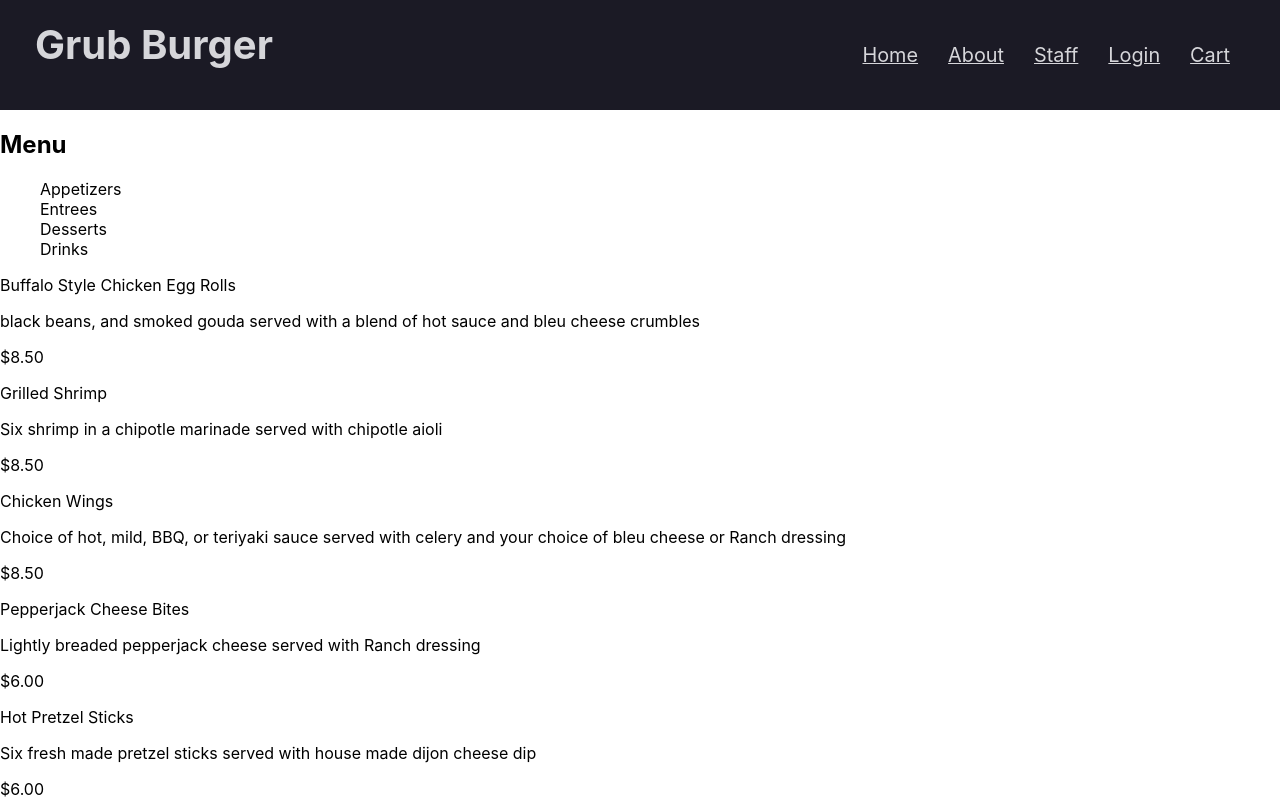
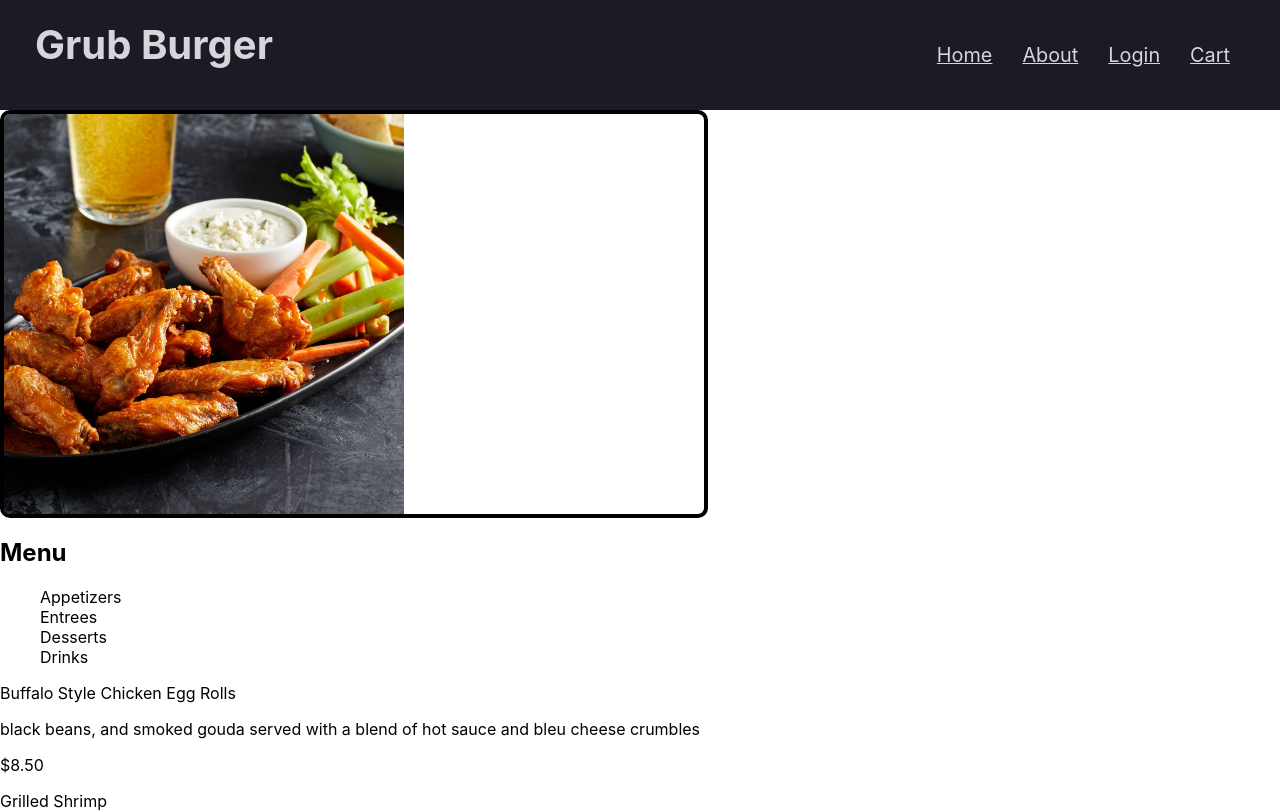
Before and after one commit to eucalyptus1/grub-burger, a React (Create React App) app in the folder client/: page /home in a window 1280 px wide. Shown: the top 812 px of the page. Built offline with nearby package versions, Linux system fonts and the light colour scheme.

Commit message:
fixed display. still needs styling though

```diff
--- a/client/src/components/Home/index.js
+++ b/client/src/components/Home/index.js
@@ -9,10 +9,8 @@ import Menu from '../Menu';
 function Home() {
 
   return (
-      <div>
+      <div className='flex-row'>
         <DisplayBox image={ImageData}/>
-      </div>,
-      <div>
        <Menu/>
       </div>
   );
--- a/client/src/components/Nav/index.js
+++ b/client/src/components/Nav/index.js
@@ -10,7 +10,6 @@ function Nav() {
                 <ul className="flex-row">
                     <li><Link to="/home">Home</Link></li>
                     <li><Link to="/about">About</Link></li>
-                    <li><Link to="/staff">Staff</Link></li>
                     <li><Link to="/login">Login</Link></li>
                     <li><Link to="/cart">Cart</Link></li>
                 </ul>
--- a/client/src/index.css
+++ b/client/src/index.css
@@ -70,6 +70,7 @@ li {
 
 .flex-row {
   display: flex;
+  flex-direction: row;
   flex-wrap: wrap;
   justify-content: flex-start;
 }
```
